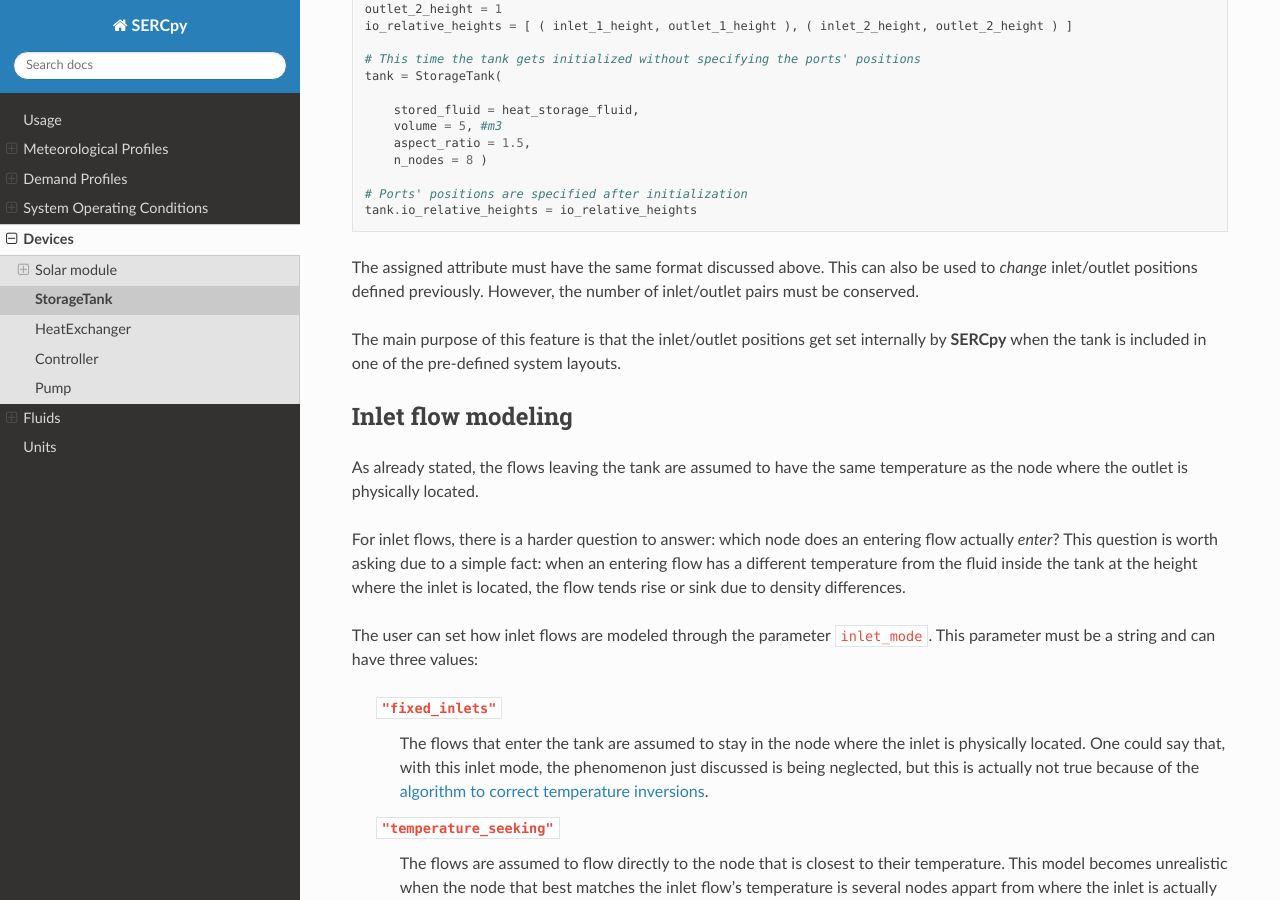
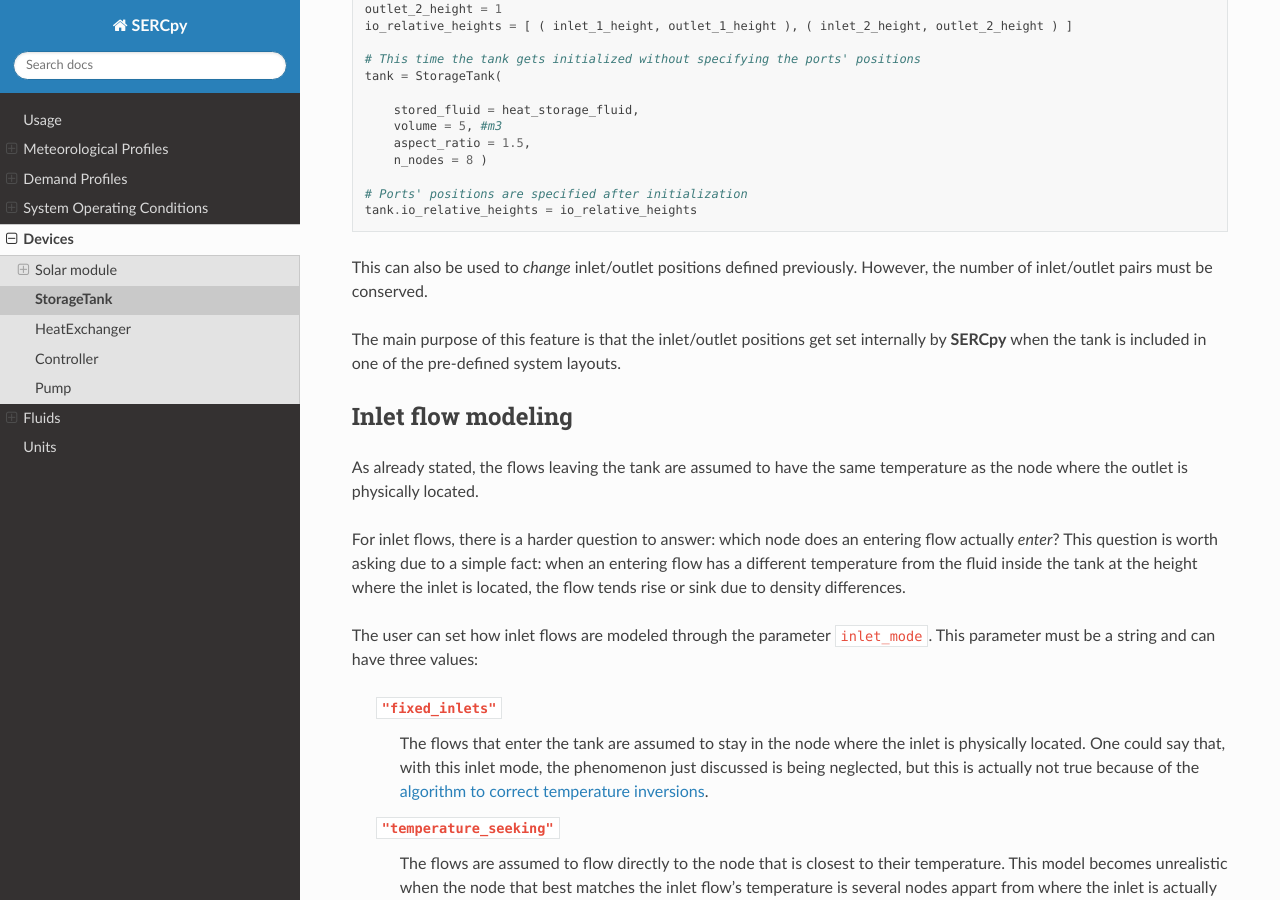
Before and after one commit to serc-chile/SERCpy, a Sphinx documentation site: the page built from docs/source/devices/storage/storagetank_class.rst, in a window 1280 px wide and 900 px high, scrolled down 1916 px. Built offline with Sphinx 7.4.7 and the Read the Docs theme 3.1.0, drawn with Linux system fonts in a browser that asks for light colours; pages that are not in the unit, such as notebooks, are missing from menus.

Commit message:
Update storagetank_class.rst

```diff
--- a/docs/source/devices/storage/storagetank_class.rst
+++ b/docs/source/devices/storage/storagetank_class.rst
@@ -92,7 +92,7 @@ The inlet/outlet heights can be set after initialization by assigning the attrib
     # Ports' positions are specified after initialization
     tank.io_relative_heights = io_relative_heights
 
-The assigned attribute must have the same format discussed above. This can also be used to *change* inlet/outlet positions defined previously. However, the number of inlet/outlet pairs must be conserved.
+This can also be used to *change* inlet/outlet positions defined previously. However, the number of inlet/outlet pairs must be conserved.
 
 The main purpose of this feature is that the inlet/outlet positions get set internally by **SERCpy** when the tank is included in one of the pre-defined system layouts.
 
```
